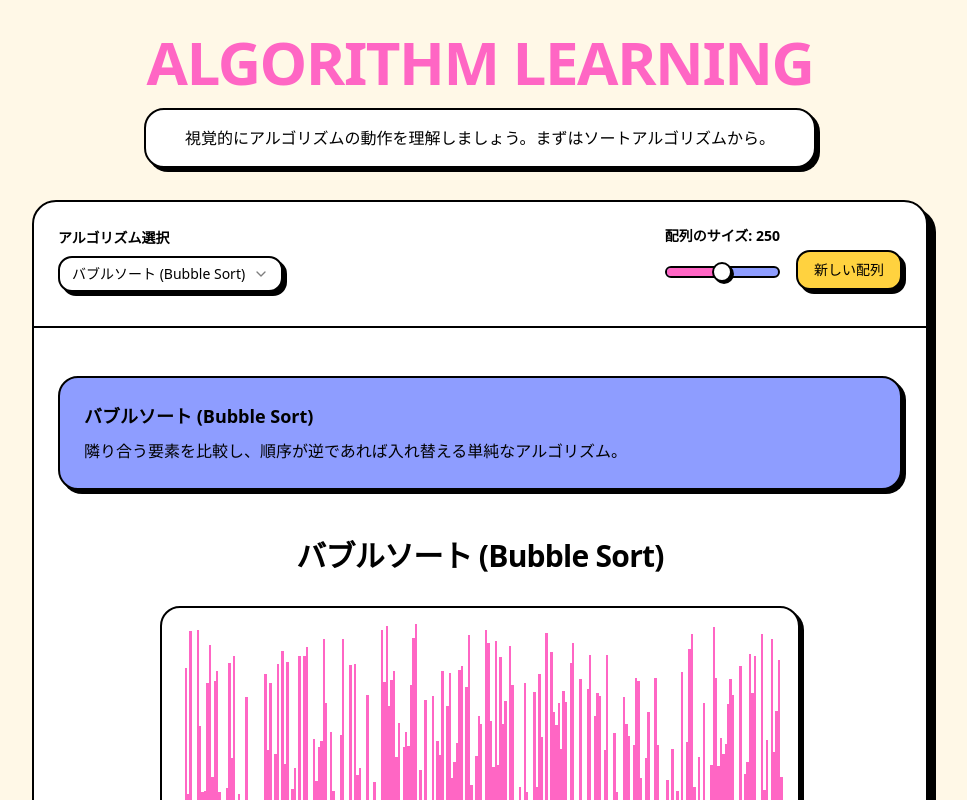
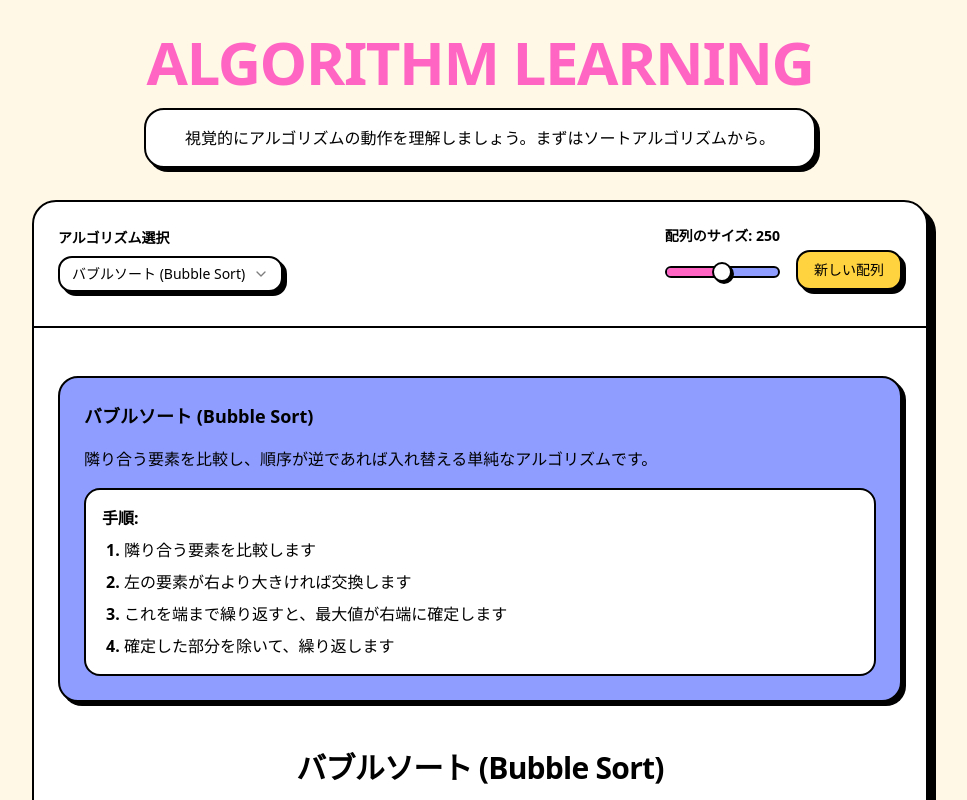
Before and after one commit to ks1590/algorithm-learning-app, a React (Vite) app: page / in a window 1280 px wide. Shown: the top 800 px of the page, without its empty margins (160-1127 px from the left). Built offline with nearby package versions, Linux system fonts and the light colour scheme.

Commit message:
feat: update SortingPage with refined algorithm visualizations and controls.

```diff
--- a/src/pages/SortingPage.tsx
+++ b/src/pages/SortingPage.tsx
@@ -11,11 +11,58 @@ import { Select, SelectContent, SelectItem, SelectTrigger, SelectValue } from '@
 import { Slider } from '@/components/ui/slider';
 
 const ALGORITHMS = {
-  'bubble': { name: 'バブルソート (Bubble Sort)', func: bubbleSort, desc: '隣り合う要素を比較し、順序が逆であれば入れ替える単純なアルゴリズム。' },
-  'selection': { name: '選択ソート (Selection Sort)', func: selectionSort, desc: '未ソート部分から最小値を見つけ、未ソート部分の先頭と交換するアルゴリズム。' },
-  'insertion': { name: '挿入ソート (Insertion Sort)', func: insertionSort, desc: '整列済みの部分列に、新しい要素を適切な位置に挿入していくアルゴリズム。' },
-  'merge': { name: 'マージソート (Merge Sort)', func: mergeSort, desc: 'リストを分割し、整列しながら併合（マージ）する分割統治法のアルゴリズム。' },
-  'quick': { name: 'クイックソート (Quick Sort)', func: quickSort, desc: 'ピボットを選び、ピボットより小さい要素と大きい要素に分割する分割統治法のアルゴリズム。' },
+  'bubble': {
+    name: 'バブルソート (Bubble Sort)',
+    func: bubbleSort,
+    desc: '隣り合う要素を比較し、順序が逆であれば入れ替える単純なアルゴリズムです。',
+    steps: [
+      '隣り合う要素を比較します',
+      '左の要素が右より大きければ交換します',
+      'これを端まで繰り返すと、最大値が右端に確定します',
+      '確定した部分を除いて、繰り返します'
+    ]
+  },
+  'selection': {
+    name: '選択ソート (Selection Sort)',
+    func: selectionSort,
+    desc: '未ソート部分から最小値を見つけ、未ソート部分の先頭と交換するアルゴリズムです。',
+    steps: [
+      '未ソート部分から最小値を探します',
+      '見つけた最小値を、未ソート部分の先頭と交換します',
+      'ソート済み範囲を1つ広げます',
+      '全てがソートされるまで繰り返します'
+    ]
+  },
+  'insertion': {
+    name: '挿入ソート (Insertion Sort)',
+    func: insertionSort,
+    desc: '整列済みの部分列に、新しい要素を適切な位置に挿入していくアルゴリズムです。',
+    steps: [
+      '未ソート部分の先頭の要素を取り出します',
+      'ソート済み部分の適切な位置にその要素を挿入します',
+      'これを未ソート部分がなくなるまで繰り返します'
+    ]
+  },
+  'merge': {
+    name: 'マージソート (Merge Sort)',
+    func: mergeSort,
+    desc: 'リストを分割し、整列しながら併合（マージ）する分割統治法のアルゴリズムです。',
+    steps: [
+      'リストを半分に分割し続けます（要素が1つになるまで）',
+      '分割されたリストを、順序を整えながら併合（マージ）します',
+      '全てが1つのリストにまとまるまで繰り返します'
+    ]
+  },
+  'quick': {
+    name: 'クイックソート (Quick Sort)',
+    func: quickSort,
+    desc: 'ピボットを選び、ピボットより小さい要素と大きい要素に分割する分割統治法のアルゴリズムです。',
+    steps: [
+      '基準となる要素（ピボット）を1つ選びます',
+      'ピボットより小さい値を左に、大きい値を右に移動します',
+      '分割された左右のリストに対して、同様に繰り返します（再帰）'
+    ]
+  },
 };
 
 type AlgorithmKey = keyof typeof ALGORITHMS;
@@ -90,10 +137,18 @@ export const SortingPage: React.FC = () => {
 
           <CardContent className="space-y-6 pt-6">
             <div className="bg-muted p-6 rounded-xl border-2 border-border shadow-[4px_4px_0_0_#000]">
-              <h2 className="text-lg font-black text-foreground mb-2">{ALGORITHMS[selectedAlgo].name}</h2>
-              <p className="text-foreground font-medium leading-relaxed">
+              <h2 className="text-lg font-black text-foreground mb-4">{ALGORITHMS[selectedAlgo].name}</h2>
+              <p className="text-foreground font-medium leading-relaxed mb-4">
                   {ALGORITHMS[selectedAlgo].desc}
               </p>
+              <div className="bg-white p-4 rounded-lg border-2 border-border">
+                <h3 className="font-bold text-foreground mb-2">手順:</h3>
+                <ol className="list-decimal list-inside space-y-2 text-foreground font-medium">
+                    {ALGORITHMS[selectedAlgo].steps.map((step, idx) => (
+                        <li key={idx} className="pl-1 marker:font-bold">{step}</li>
+                    ))}
+                </ol>
+              </div>
             </div>
 
             <div className="mt-8">
```
